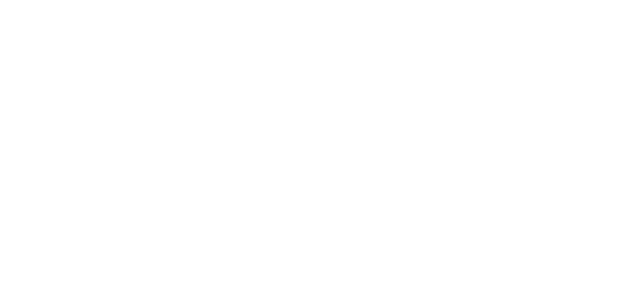
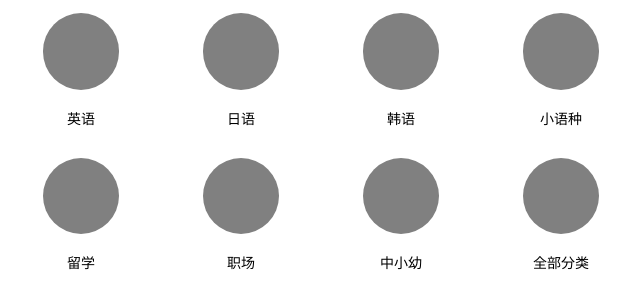
Before and after one commit to WeiViLu/Efficient-Mobile-Web-Development, a plain HTML site: page 第四章/4.3.4/index.html in a window 1280 px wide. Shown: the whole page, without its empty margins (319-959 px from the left). Drawn offline with Linux system fonts and the light colour scheme.

Commit message:
第四章

```diff
--- a/第四章/4.3.4/index.html
+++ b/第四章/4.3.4/index.html
@@ -4,9 +4,58 @@
     <meta charset="UTF-8">
     <meta name="viewport" content="width=device-width, initial-scale=1.0">
     <meta http-equiv="X-UA-Compatible" content="ie=edge">
-    <title>Document</title>
+    <title>响应式布局</title>
+    <style>
+        body{
+            font-size: 12px;
+            margin: 0;
+        }
+        .btns{
+            width: 10rem;
+            margin: 0 auto;
+        }
+        .btns>a{
+            float: left;
+            width: 2.5rem;
+            text-align: center;
+            padding-top: 0.2rem;
+        }
+        .btns>a>i{
+            display: inline-block;
+            width: 1.2rem;
+            height: 1.2rem;
+            background: gray;
+            border-radius: 50%;
+        }
+        .btns>a>span{
+            display: block;
+            line-height: 0.8rem;
+            font-size: 14px;
+        }
+    </style>
 </head>
 <body>
-
+    <div class="btns">
+        <a><i></i><span>英语</span></a>
+        <a><i></i><span>日语</span></a>
+        <a><i></i><span>韩语</span></a>
+        <a><i></i><span>小语种</span></a>
+        <a><i></i><span>留学</span></a>
+        <a><i></i><span>职场</span></a>
+        <a><i></i><span>中小幼</span></a>
+        <a><i></i><span>全部分类</span></a>
+    </div>
+    <script>
+        (function(){
+            var de=document.documentElement;
+            function resetFontSize(){
+                var w=de.getBoundingClientRect().width;
+                if(w>640) w=640;
+                de.style.fontSize=(w/10)+'px';
+            }
+            resetFontSize();
+            window.addEventListener('resize',resetFontSize,false);
+        })()
+    </script>
 </body>
 </html>
```
